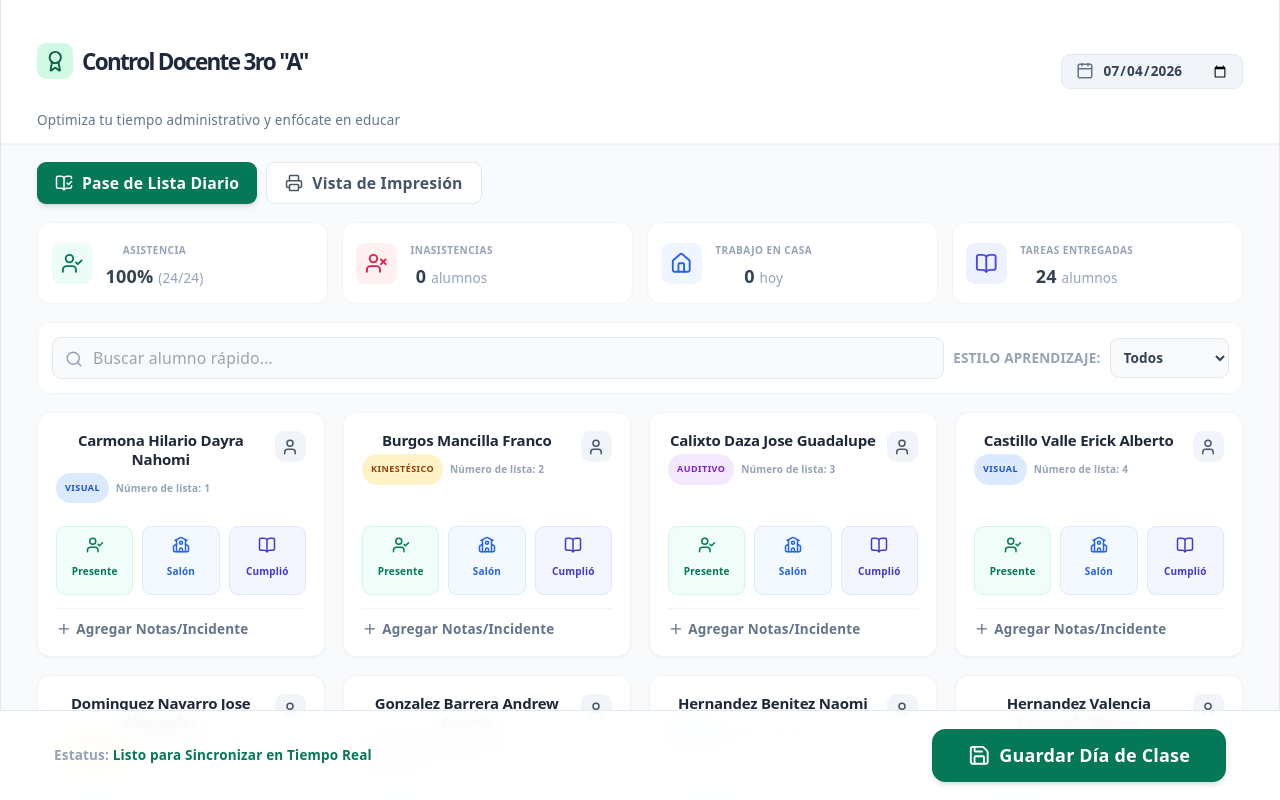
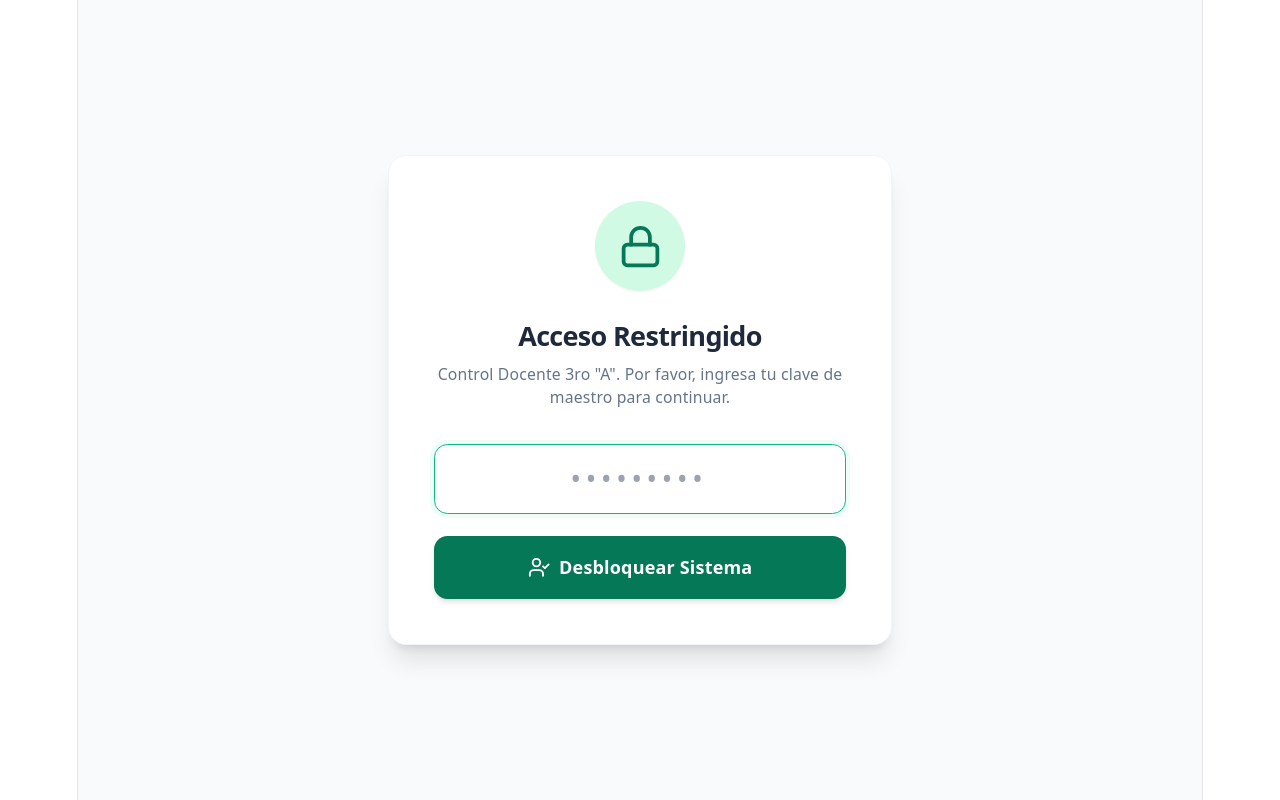
Before and after one commit to teomaya/control-docente, a React (Vite) app: page / in a window 1280 px wide. Shown: the top 800 px of the page. Built offline with nearby package versions, Linux system fonts and the light colour scheme.

Commit message:
Agregando candado de seguridad

```diff
--- a/src/App.jsx
+++ b/src/App.jsx
@@ -1,7 +1,8 @@
 import React, { useState } from 'react';
 import {
   Calendar, UserCheck, UserX, Home, School, BookOpen, Save, CheckCircle2,
-  Printer, Search, BookOpenCheck, AlertCircle, Plus, Trash2, X, FileText, Award, User
+  Printer, Search, BookOpenCheck, AlertCircle, Plus, Trash2, X, FileText, Award, User,
+  Lock // <-- Importamos el ícono del candado
 } from 'lucide-react';
 
 // Base de datos oficial corregida: 24 alumnos (respetando los números de lista)
@@ -33,6 +34,11 @@ const alumnosIniciales = [
 ];
 
 export default function App() {
+  // --- NUEVO ESTADO PARA EL BLOQUEO (CONTRASEÑA) ---
+  const [estaAutenticado, setEstaAutenticado] = useState(false);
+  const [contrasena, setContrasena] = useState('');
+
+  // --- ESTADOS ORIGINALES DEL SISTEMA ---
   const [alumnos, setAlumnos] = useState(alumnosIniciales);
   const [fecha, setFecha] = useState(new Date().toISOString().split('T')[0]);
   const [busqueda, setBusqueda] = useState('');
@@ -45,6 +51,21 @@ export default function App() {
   const [incidenteNuevo, setIncidenteNuevo] = useState({ categoria: 'Conducta', detalle: '' });
   const [idAlumnoIncidente, setIdAlumnoIncidente] = useState(null);
 
+  // --- LÓGICA DE VALIDACIÓN DE CONTRASEÑA ---
+  const CONTRASENA_CORRECTA = 'Profe2026';
+
+  const manejarIngreso = (e) => {
+    e.preventDefault();
+    if (contrasena === CONTRASENA_CORRECTA) {
+      setEstaAutenticado(true);
+    } else {
+      alert('Contraseña incorrecta. Intenta de nuevo.');
+      setContrasena(''); // Borra la contraseña si se equivocó
+    }
+  };
+
+
+  // --- FUNCIONES ORIGINALES ---
   const alumnosFiltrados = alumnos.filter(alumno => {
     const coincideBusqueda = alumno.nombre.toLowerCase().includes(busqueda.toLowerCase());
     const coincideCanal = filtroCanal === 'Todos' || alumno.canal === filtroCanal;
@@ -69,13 +90,12 @@ export default function App() {
     const urlScript = 'https://script.google.com/macros/s/AKfycbwaILRlvuvI84N9iVF3swItyIoBFn3IpClSGkbrJV7g7RVzRCDmjPbIkFJK3hLSOCog/exec';
 
     try {
-      // Método seguro de formulario URLSearchParams
       const params = new URLSearchParams();
       params.append('data', JSON.stringify({ fecha, alumnos }));
 
       await fetch(urlScript, {
         method: 'POST',
-        mode: 'no-cors', // Evita bloqueos del navegador
+        mode: 'no-cors',
         body: params
       });
       console.log("Datos enviados a Sheets exitosamente");
@@ -153,6 +173,45 @@ export default function App() {
   const tareasCumplidas = alumnos.filter(a => a.asistencia && a.tarea).length;
   const trabajandoCasa = alumnos.filter(a => a.asistencia && a.lugar === 'casa').length;
 
+
+  // =======================================================================
+  // PANTALLA DE BLOQUEO (SE MUESTRA SI NO ESTÁ AUTENTICADO)
+  // =======================================================================
+  if (!estaAutenticado) {
+    return (
+      <div className="min-h-screen bg-slate-50 flex items-center justify-center p-4 font-sans w-full">
+        <div className="bg-white p-8 md:p-10 rounded-2xl shadow-xl max-w-md w-full text-center border border-slate-100">
+          <div className="bg-emerald-100 w-20 h-20 rounded-full flex items-center justify-center mx-auto mb-6 text-emerald-700 shadow-sm">
+            <Lock className="w-10 h-10" />
+          </div>
+
+          <h2 className="text-2xl font-extrabold text-slate-800 mb-2 tracking-tight">Acceso Restringido</h2>
+          <p className="text-slate-500 text-sm mb-8 font-medium">Control Docente 3ro "A". Por favor, ingresa tu clave de maestro para continuar.</p>
+
+          <form onSubmit={manejarIngreso} className="space-y-5">
+            <input
+              type="password"
+              placeholder="•••••••••"
+              value={contrasena}
+              onChange={(e) => setContrasena(e.target.value)}
+              autoFocus
+              className="w-full p-4 border border-slate-200 bg-slate-50 rounded-xl outline-none focus:border-emerald-500 focus:bg-white focus:ring-4 focus:ring-emerald-50 transition-all text-center text-xl tracking-[0.3em] font-bold text-slate-700"
+            />
+            <button
+              type="submit"
+              className="w-full bg-emerald-700 hover:bg-emerald-800 text-white font-bold py-4 rounded-xl transition-all shadow-md hover:shadow-lg flex items-center justify-center gap-2"
+            >
+              <UserCheck className="w-5 h-5" /> Desbloquear Sistema
+            </button>
+          </form>
+        </div>
+      </div>
+    );
+  }
+
+  // =======================================================================
+  // APLICACIÓN PRINCIPAL (SE MUESTRA SI LA CONTRASEÑA FUE CORRECTA)
+  // =======================================================================
   return (
     <div className="min-h-screen bg-slate-50 font-sans text-slate-800 pb-24 print:bg-white print:p-0 print:pb-0 w-full">
 
```
